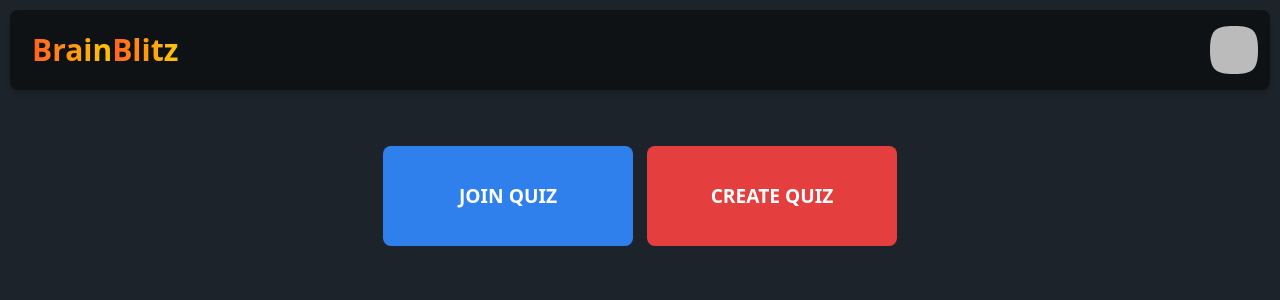
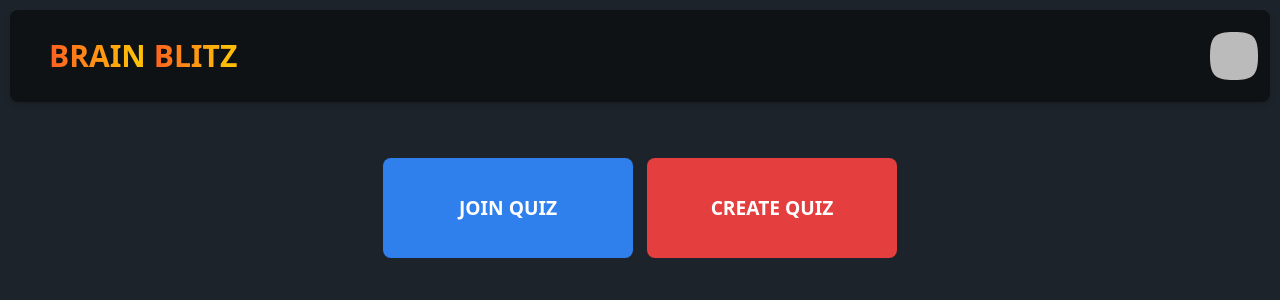
Before and after one commit to JeelRajodiya/brain-blitz, a Next.js app: page /Dashboard in a window 1280 px wide. Shown: the top 300 px of the page. Built offline with nearby package versions, Linux system fonts and the light colour scheme; no server answers; sample sign-in values are in the browser's storage.

Commit message:
the dashboard looks good on smaller devices

```diff
--- a/pages/Layout.tsx
+++ b/pages/Layout.tsx
@@ -23,13 +23,13 @@ export default function Layout({ children, pageTitle }) {
   return (
     <div className="flex justify-center flex-col center">
       <div
-        className="navbar bg-base-200 rounded-lg p-3 shadow-md   mb-4"
+        className="navbar bg-base-200 rounded-lg p-3 shadow-md mb-4"
         style={{ zIndex: "999" }}
       >
         <div className="flex-1">
           <div className="center">
             <h1
-              className="text-3xl font-bold cursor-pointer"
+              className="text-3xl btn btn-md font-bold cursor-pointer"
               onClick={() => router.push("/Dashboard")}
             >
               <span className="animate-fire">Brain</span>
--- a/styles/global.css
+++ b/styles/global.css
@@ -47,13 +47,15 @@
   gap: 15px; /* Adjust the value as needed for the desired gap */
 }
 
-.btn-modified{
-  width : 250px;
-  height: 100px;
-  padding: 10px 20px;
-  border: none;
-  cursor: pointer;
-  font-size: larger;
+@media (min-width: 768px) {
+  .btn-modified {
+    width: 250px;
+    height: 100px;
+    padding: 10px 20px;
+    border: none;
+    cursor: pointer;
+    font-size: larger;
+  }
 }
 
 .joinq {
```
